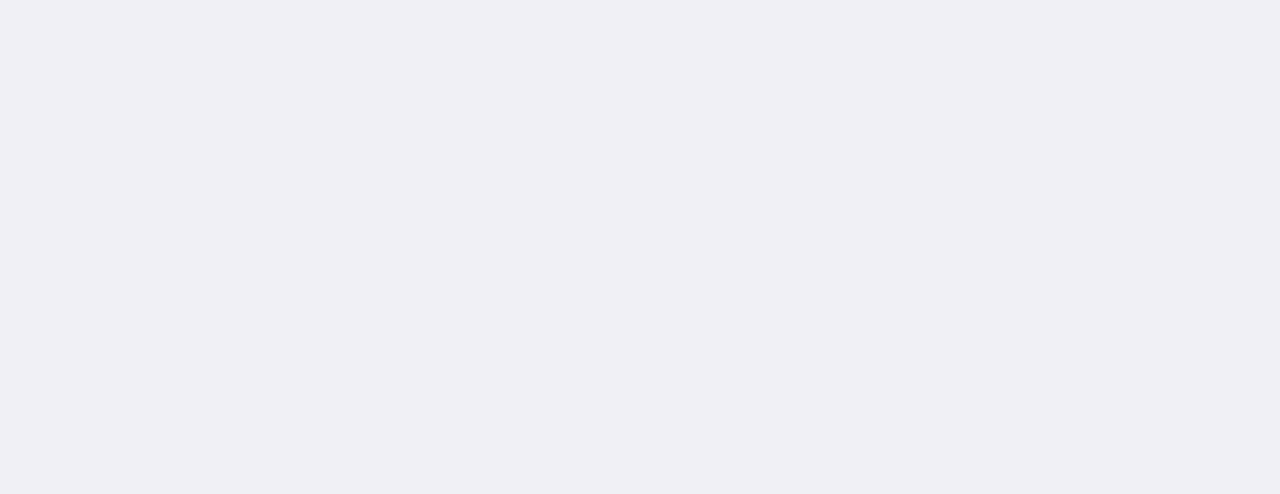
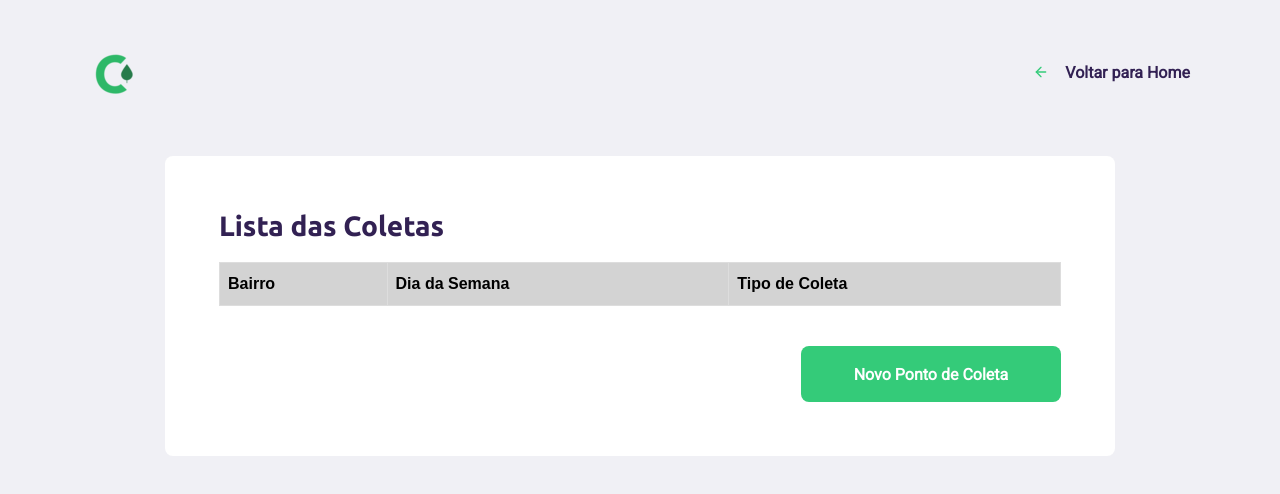
Before and after one commit to felippefaeda/conscientizapn-web, a React (Create React App) app: page /list-coleta in a window 1280 px wide. Before the commit this address had no page. Shown: the top 494 px of the page. Built offline with nearby package versions, Linux system fonts and the light colour scheme.

Commit message:
add-list-coletas

```diff
--- a/src/App.tsx
+++ b/src/App.tsx
@@ -6,6 +6,7 @@ import Home from './pages/Home';
 import ListPoint from './pages/ListPoint';
 import CreatePoint from './pages/CreatePoint';
 import Coleta from './pages/Coleta';
+import ListColetas from './pages/ListColetas';
 
 function App() {
   return (
@@ -13,6 +14,7 @@ function App() {
      <Routes>
        <Route path='/' element={<Home/>}/>
        <Route path='/coleta' element={<Coleta/>}/>
+       <Route path='/list-coleta' element={<ListColetas/>}/>
        <Route path='/list-point' element={<ListPoint/>}/>
        <Route path='/create-point' element={<CreatePoint/>}/>
        <Route path='/create-point/:pointId' element={<CreatePoint/>}/>
--- a/src/pages/Coleta/index.tsx
+++ b/src/pages/Coleta/index.tsx
@@ -5,6 +5,16 @@ import {FiArrowLeft} from 'react-icons/fi';
 import api from '../../services/api';
 import logo from '../../assets/logo.svg';
 import './style.css';
+
+interface Coleta{
+    id: number;
+    tipo:number;
+    bairro:string;
+    dia_semana:number;
+    periodo:string;
+    horario:number;
+
+}
 
 const Coleta = () => {
     const [formData, setFormData] = useState({
@@ -17,10 +27,17 @@ const Coleta = () => {
 
     const navigate = useNavigate();
 
+    const [dadosColeta, setDadosColeta] = useState<Coleta>({} as Coleta);
+
     function handleSelectChange(event: ChangeEvent<HTMLSelectElement>) {
         const { name, value } = event.target;
-        setFormData({ ...formData, [name]: value });
+        setDadosColeta({ ...dadosColeta, [name]: value });
     }
+
+    // function handleSelectChange(event: ChangeEvent<HTMLSelectElement>) {
+    //     const { name, value } = event.target;
+    //     setFormData({ ...formData, [name]: value });
+    // }
 
     function handleSelectHorario(event: ChangeEvent<HTMLInputElement>){
         const horario = event.target.value;
--- a/src/pages/Home/index.tsx
+++ b/src/pages/Home/index.tsx
@@ -38,7 +38,7 @@ const Home = () => {
                 <strong>PEV</strong>
               </Link>
 
-              <Link to="/create-point">
+              <Link to="/list-coleta">
                 <img src={fiscal} alt="Cidadão Fiscal" />
                 <strong>Cidadão Fiscal</strong>
               </Link>
--- /dev/null
+++ b/src/pages/ListColetas/index.tsx
@@ -0,0 +1,58 @@
+import React, { useState, useEffect } from 'react';
+import { Link } from 'react-router-dom';
+import { FiArrowLeft, FiEdit, FiTrash } from 'react-icons/fi';
+import api from '../../services/api';
+import logo from '../../assets/icon.png';
+
+import './style.css';
+
+interface Coleta{
+    id: number;
+    tipo:number;
+    bairro:string;
+    dia_semana:number;
+    periodo:string;
+    horario:number;
+
+}
+
+const ListColetas = () => {
+
+    const[coletas, setColetas] = useState<Coleta[]>([]);
+
+
+    return (
+        <div id="page-create-coleta">
+
+            <header>
+                <img src={logo} alt="Conscientiza PN" />
+
+                <Link to="/">
+                    <FiArrowLeft />
+                    Voltar para Home
+                </Link>
+            </header>
+
+            <main>
+
+                <h1>Lista das Coletas</h1>
+
+                <table id="customers-table">
+                    <tr>
+                        <th>Bairro</th>
+                        <th>Dia da Semana</th>
+                        <th>Tipo de Coleta</th>
+                    </tr>
+                </table>
+
+                <Link className="new-coleta" to="/coleta">
+                    <strong>Novo Ponto de Coleta</strong>
+                </Link>
+
+            </main>
+
+        </div>
+    );
+};
+
+export default ListColetas;
--- /dev/null
+++ b/src/pages/ListColetas/style.css
@@ -0,0 +1,110 @@
+#page-create-coleta {
+    width: 100%;
+    max-width: 1100px;
+
+    margin: 0 auto;
+  }
+
+  #page-create-coleta header {
+    margin-top: 48px;
+
+    display: flex;
+    justify-content: space-between;
+    align-items: center;
+  }
+
+  #page-create-coleta header a {
+    color: var(--title-color);
+    font-weight: bold;
+    text-decoration: none;
+
+    display: flex;
+    align-items: center;
+  }
+
+  #page-create-coleta header a svg {
+    margin-right: 16px;
+    color: var(--primary-color);
+  }
+
+  #page-create-coleta main {
+    margin: 60px auto;
+    padding: 54px;
+    max-width: 950px;
+    background: #FFF;
+    border-radius: 8px;
+
+    display: flex;
+    flex-direction: column;
+  }
+
+  #page-create-coleta main h1 {
+    font-size: 28px;
+  }
+
+  #page-create-coleta .new-coleta {
+    width: 260px;
+    height: 56px;
+    background: var(--primary-color);
+    border-radius: 8px;
+    text-decoration: none;
+
+    font-weight: bold;
+    font-size: 16px;
+
+    align-self: flex-end;
+    margin-top: 40px;
+    transition: background-color 0.2s;
+    cursor: pointer;
+
+    display: flex;
+    flex-direction: row;
+    align-items: center;
+    justify-content: center;
+  }
+
+  #page-create-coleta .new-coleta strong {
+    color: #FFF;
+    font-size: 16px;
+  }
+
+  #page-create-coleta .new-coleta:hover {
+    background: #2FB86E;
+  }
+
+  #customers-table {
+    font-family: Arial, Helvetica, sans-serif;
+    border-collapse: collapse;
+    width: 100%;
+    margin-top: 20px;
+  }
+
+  #customers-table td, #customers-table th {
+    border: 1px solid #ddd;
+    padding: 8px;
+  }
+
+  #customers-table .edit-column {
+    width: 30px;
+  }
+
+  #customers-table .delete-column button {
+    width: 30px;
+    cursor: pointer;
+    background-color: rgba(0, 0, 0, 0);
+    border: 0;
+  }
+
+  #customers-table tr:nth-child(even){
+    background-color: #f2f2f2;
+  }
+
+  #customers-table tr:hover {background-color: #ddd;}
+
+  #customers-table th {
+    padding-top: 12px;
+    padding-bottom: 12px;
+    text-align: left;
+    background-color: lightgrey;
+    color: black;
+  }
```
